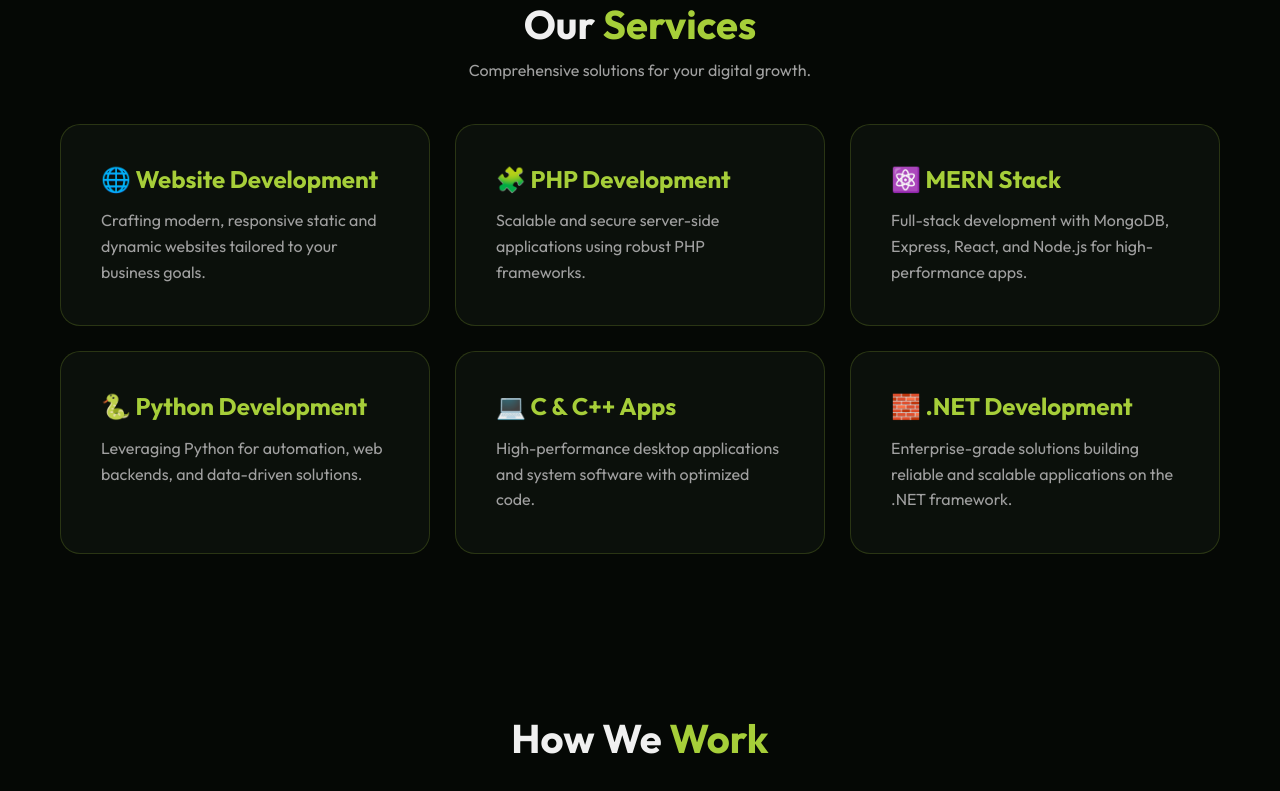
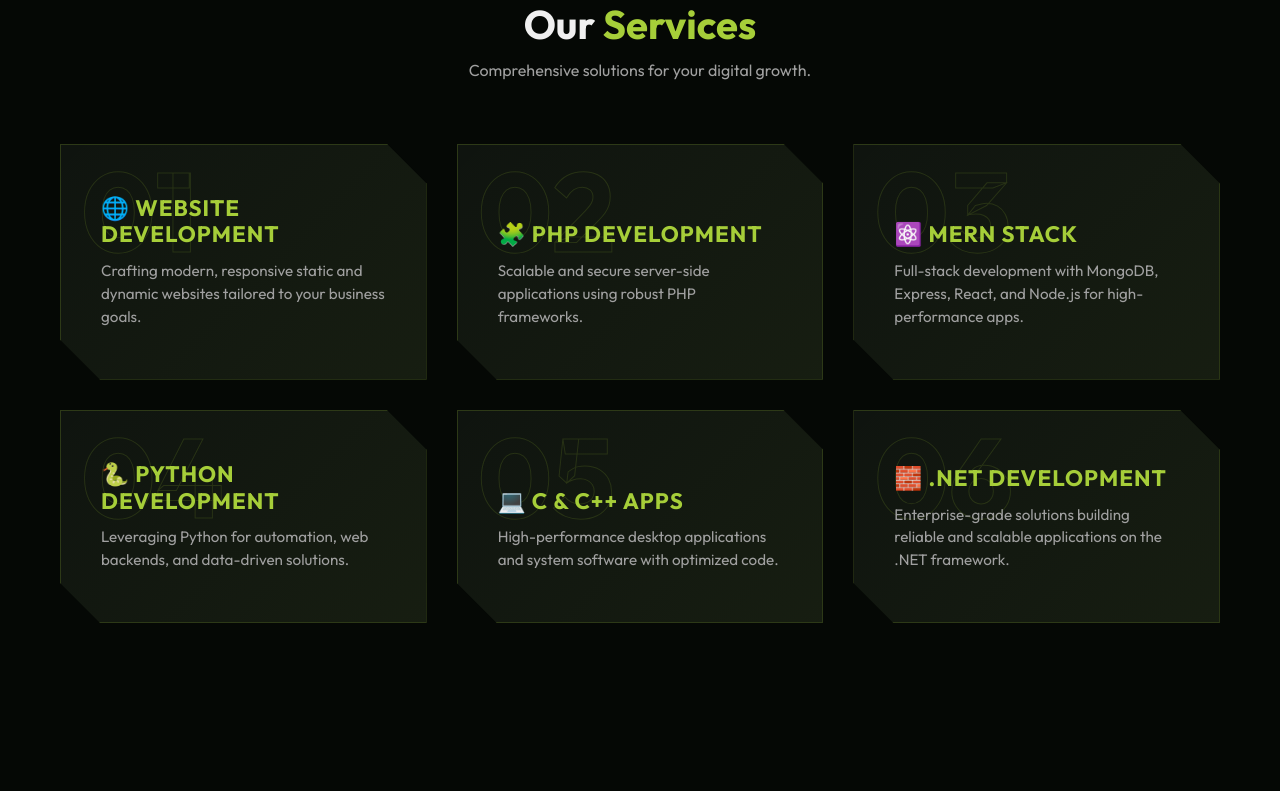
Before and after one commit to shubham7372/SASTECH, a React (Vite) app: page / in a window 1280 px wide. Shown: the part 880-1671 px from the top of the page. Built offline with nearby package versions, Linux system fonts and the light colour scheme.

Commit message:
our services update design

```diff
--- a/src/App.css
+++ b/src/App.css
@@ -77,28 +77,84 @@
 
 .services-grid {
   display: grid;
-  grid-template-columns: repeat(auto-fit, minmax(300px, 1fr));
-  gap: 25px;
-  margin-top: 40px;
+  grid-template-columns: repeat(auto-fill, minmax(320px, 1fr));
+  gap: 30px;
+  margin-top: 60px;
 }
 
 .service-card {
-  padding: 40px;
-  border-radius: 20px;
-  transition: all 0.4s ease;
+  position: relative;
+  padding: 50px 40px;
+  background: var(--bg-surface);
+  border: 1px solid var(--border);
+  transition: all 0.4s cubic-bezier(0.175, 0.885, 0.32, 1.275);
   height: 100%;
+  display: flex;
+  flex-direction: column;
+  justify-content: flex-end;
+  /* FUTURISTIC CLIPPED CORNERS */
+  clip-path: polygon(0 0,
+      calc(100% - 40px) 0, 100% 40px,
+      100% 100%,
+      40px 100%, 0 calc(100% - 40px));
+  overflow: hidden;
+}
+
+.service-card::after {
+  content: '';
+  position: absolute;
+  top: 0;
+  left: 0;
+  right: 0;
+  bottom: 0;
+  background: linear-gradient(135deg, transparent 0%, rgba(166, 206, 57, 0.05) 100%);
+  z-index: -1;
 }
 
 .service-card:hover {
   border-color: var(--primary);
-  transform: translateY(-10px);
-  box-shadow: 0 10px 30px rgba(0, 0, 0, 0.5);
+  transform: translateY(-8px) scale(1.02);
+  box-shadow: 0 0 40px rgba(166, 206, 57, 0.15);
+  background: rgba(15, 20, 15, 0.9);
+}
+
+.service-num {
+  position: absolute;
+  top: 10px;
+  left: 20px;
+  font-size: 7rem;
+  font-weight: 900;
+  line-height: 1;
+  color: transparent;
+  -webkit-text-stroke: 1px rgba(166, 206, 57, 0.15);
+  transition: all 0.4s ease;
+  z-index: 0;
+  pointer-events: none;
+  font-family: 'Outfit', sans-serif;
+}
+
+.service-card:hover .service-num {
+  -webkit-text-stroke: 1px rgba(166, 206, 57, 0.4);
+  transform: scale(1.1);
 }
 
 .service-card h3 {
+  position: relative;
   color: var(--primary);
-  margin-bottom: 15px;
-  font-size: 1.5rem;
+  margin-bottom: 12px;
+  font-size: 1.4rem;
+  font-weight: 700;
+  text-transform: uppercase;
+  letter-spacing: 1px;
+  z-index: 1;
+}
+
+.service-card p {
+  position: relative;
+  color: var(--text-muted);
+  font-size: 0.95rem;
+  line-height: 1.5;
+  z-index: 1;
 }
 
 .process-steps {
--- a/src/App.jsx
+++ b/src/App.jsx
@@ -148,9 +148,10 @@ function App() {
         <p style={{ textAlign: 'center', color: 'var(--text-muted)', marginBottom: '40px' }}>Comprehensive solutions for your digital growth.</p>
         <div className="services-grid">
           {services.map((service, index) => (
-            <div key={index} className="service-card glass">
+            <div key={index} className="service-card">
+              <span className="service-num">0{index + 1}</span>
               <h3>{service.title}</h3>
-              <p style={{ color: 'var(--text-muted)' }}>{service.desc}</p>
+              <p>{service.desc}</p>
             </div>
           ))}
         </div>
```
